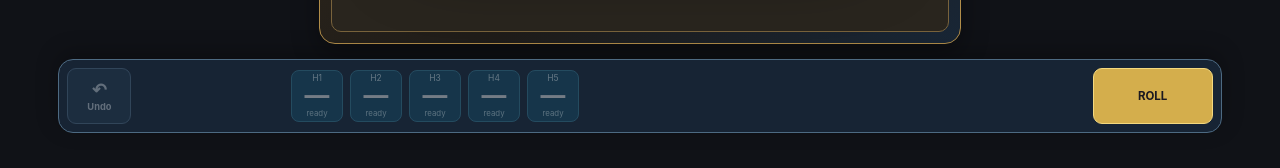
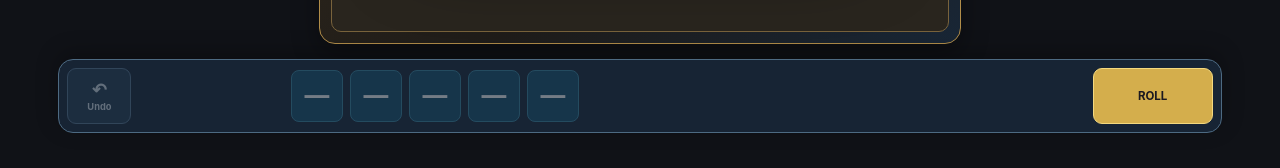
Before and after one commit to deter36/Hercules, a React (Vite) app: page / in a window 1280 px wide. Shown: the part 629-797 px from the top of the page. Built offline with nearby package versions, Linux system fonts and the light colour scheme.

Commit message:
Simplify dice to face values

```diff
--- a/src/playtest/App.tsx
+++ b/src/playtest/App.tsx
@@ -17,7 +17,7 @@ const titleCase = (value: string) => value.toLowerCase().replaceAll("_", " ").re
 type DragPreview = { pieceIds: string[]; x: number; y: number };
 
 function Die({ id, face, selected, disabled, state, dragging, onSelect, onDragStart, onPointerDown, onPointerMove, onPointerUp, onPointerCancel }: { id: string; face: number | null; selected: boolean; disabled: boolean; state: string; dragging: boolean; onSelect: () => void; onDragStart: () => void; onPointerDown: (event: PointerEvent<HTMLButtonElement>) => void; onPointerMove: (event: PointerEvent<HTMLButtonElement>) => void; onPointerUp: (event: PointerEvent<HTMLButtonElement>) => void; onPointerCancel: () => void }) {
-  return <button className={`die-tile ${selected ? "is-selected" : ""} ${dragging ? "is-dragging" : ""} ${disabled ? "is-disabled" : ""}`} style={{ touchAction: "none", userSelect: "none", opacity: dragging ? 0.68 : undefined, transform: dragging ? "scale(1.07)" : undefined }} disabled={disabled} draggable={!disabled} onClick={onSelect} onDragStart={onDragStart} onPointerDown={onPointerDown} onPointerMove={onPointerMove} onPointerUp={onPointerUp} onPointerCancel={onPointerCancel} aria-label={`${dieLabel(id)}, ${face ?? "unrolled"}, ${state}`}><span>{dieLabel(id)}</span><strong>{face ?? "—"}</strong><small>{state}</small></button>;
+  return <button className={`die-tile ${selected ? "is-selected" : ""} ${dragging ? "is-dragging" : ""} ${disabled ? "is-disabled" : ""}`} style={{ touchAction: "none", userSelect: "none", opacity: dragging ? 0.68 : undefined, transform: dragging ? "scale(1.07)" : undefined }} disabled={disabled} draggable={!disabled} onClick={onSelect} onDragStart={onDragStart} onPointerDown={onPointerDown} onPointerMove={onPointerMove} onPointerUp={onPointerUp} onPointerCancel={onPointerCancel} aria-label={`${dieLabel(id)}, ${face ?? "unrolled"}, ${state}`}><strong>{face ?? "—"}</strong></button>;
 }
 
 function App() {
@@ -123,7 +123,7 @@ function App() {
     {view.pendingDecision && !moodDecision && <section className="choice-sheet decision-sheet" role="dialog" aria-label={decisionTitle}><h2>{resolveAnywayDecision ? "Unused meaningful placement" : decisionTitle}</h2><p>{resolveAnywayDecision ? "The engine found another placement that could still change this round. You may return to assignments or resolve anyway." : view.pendingDecision.prompt}</p>{decisionActions.map(action => <button key={action.id} className={rewardChoice && selectedDecisionId === action.id ? "is-selected-decision" : ""} onClick={() => rewardChoice ? setSelectedDecisionId(action.id) : submit(action.command)}>{resolveAnywayDecision && action.command.type === "CHOOSE_OPTION" && action.command.optionId === "return" ? "Return to assignments" : resolveAnywayDecision && action.command.type === "CHOOSE_OPTION" && action.command.optionId === "resolve_anyway" ? "Resolve anyway" : action.label}</button>)}{rewardChoice && <button disabled={!selectedDecision} onClick={() => selectedDecision && submit(selectedDecision.command)}>Confirm Reward</button>}</section>}
     {view.game.result && <section className={`end-state ${view.game.result}`} role="dialog"><p>{view.game.result === "victory" ? "HERCULES' ASCENSION" : "YOUR JOURNEY IS OVER"}</p><h1>{view.game.result === "victory" ? "VICTORY" : "You have failed."}</h1><strong>{view.game.result === "victory" ? "Cerberus is defeated. Hercules ascends." : state.player.spirit === "SKULL" ? "Spirit reached its failure space." : "A Labor die reached its final failure."}</strong><button onClick={() => start()}>New Game</button></section>}
     {debug && <section className="debug-panel"><h2>Canonical diagnostics</h2><pre>{JSON.stringify(HerculesEngine.exportDiagnostics(state), null, 2)}</pre></section>}
-    {dragPreview && <div className="drag-preview" style={{ left: dragPreview.x, top: dragPreview.y }} aria-hidden="true">{previewPieces.map(piece => <span key={piece.id}><small>{dieLabel(piece.id)}</small><b>{piece.face ?? "—"}</b></span>)}</div>}
+    {dragPreview && <div className="drag-preview" style={{ left: dragPreview.x, top: dragPreview.y }} aria-hidden="true">{previewPieces.map(piece => <span key={piece.id}><b>{piece.face ?? "—"}</b></span>)}</div>}
   </main>;
 }
 
```
